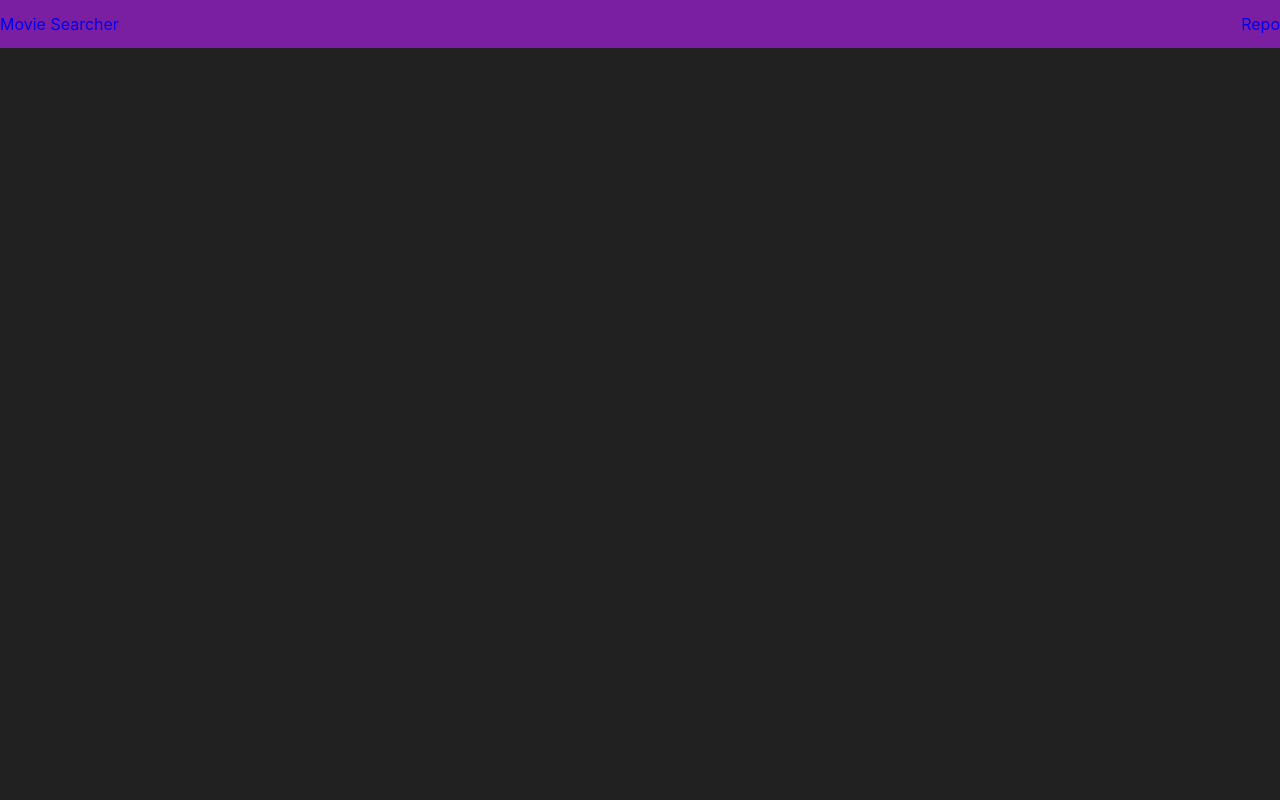
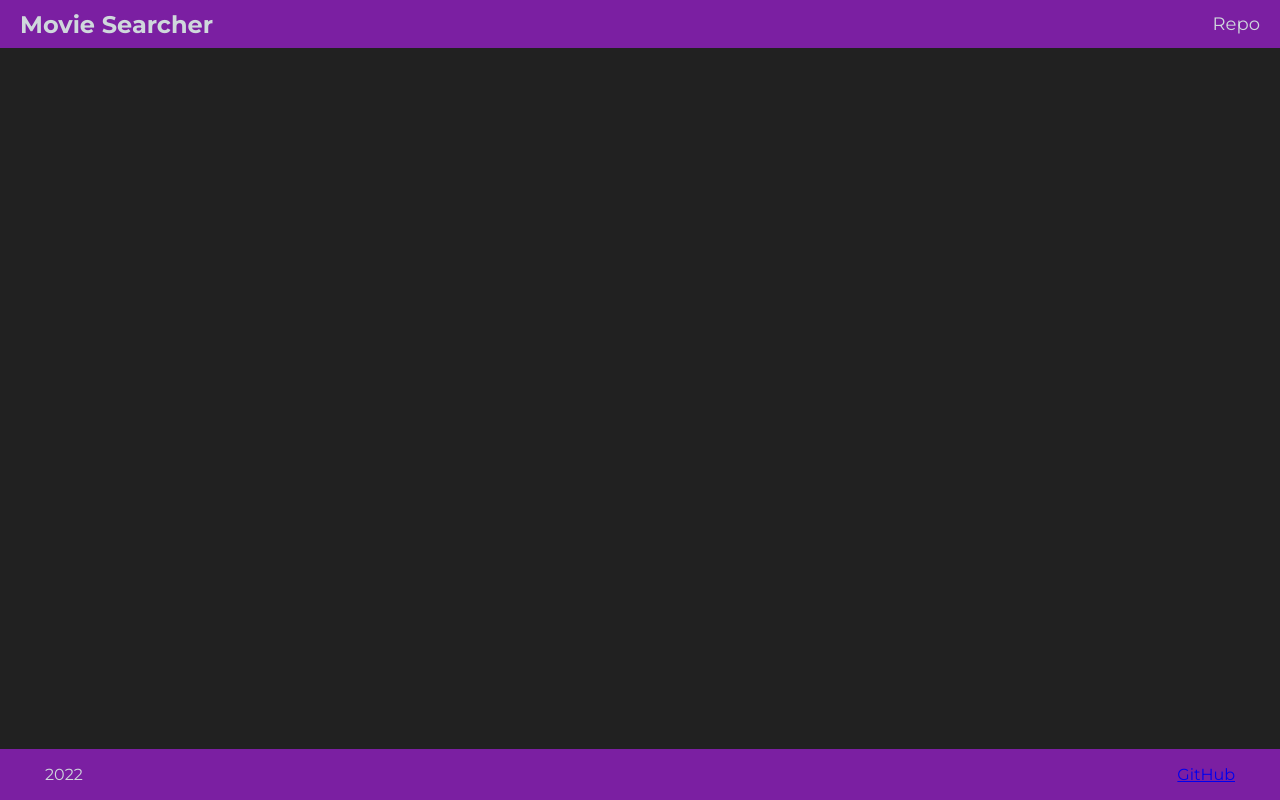
Before and after one commit to HeikkeB/MovieSearcher, a React (Create React App) app: page / in a window 1280 px wide. Built offline with nearby package versions, Linux system fonts and the light colour scheme.

Commit message:
feat: make footer

```diff
--- a/public/index.html
+++ b/public/index.html
@@ -7,6 +7,12 @@
     <meta name="theme-color" content="#000000" />
     <meta name="description" content="React simple movie searcher" />
     <link rel="apple-touch-icon" href="%PUBLIC_URL%/logo192.png" />
+    <link rel="preconnect" href="https://fonts.googleapis.com" />
+    <link rel="preconnect" href="https://fonts.gstatic.com" crossorigin />
+    <link
+      href="https://fonts.googleapis.com/css2?family=Montserrat:wght@400;500;700;800&display=swap"
+      rel="stylesheet"
+    />
     <!-- Compiled and minified CSS -->
     <!--
       manifest.json provides metadata used when your web app is installed on a
--- a/src/App.js
+++ b/src/App.js
@@ -1,10 +1,12 @@
 import React from 'react'
+import { Footer } from './layout/Footer/Footer'
 import { Header } from './layout/Header/Header'
 
 function App() {
   return (
     <div className="App">
       <Header />
+      <Footer />
     </div>
   )
 }
--- a/src/fonts/fonts.scss
+++ b/src/fonts/fonts.css
@@ -3,6 +3,5 @@
   font-weight: normal;
   font-style: normal;
   font-display: swap;
-  src: url('./Efesto-Regular\ Otf.otf') format('otf'),
-    url('./Efesto-Regular\ ttf.ttf') format('ttf');
+  src: url('./Efesto-Regular.ttf') format('ttf');
 }
--- a/src/index.css
+++ b/src/index.css
@@ -7,8 +7,15 @@ body {
   -moz-osx-font-smoothing: grayscale;
 }
 
+* {
+  font-family: 'Montserrat', sans-serif;
+}
+
 .App {
   width: 1080;
   height: 100vh;
   background-color: #212121;
+  display: flex;
+  flex-direction: column;
+  justify-content: space-between;
 }
--- /dev/null
+++ b/src/layout/Footer/Footer.jsx
@@ -0,0 +1,10 @@
+import styles from './Footer.module.scss'
+
+export function Footer() {
+  return (
+    <div className={styles.footer}>
+      <p className={styles.date}>{new Date().getFullYear()}</p>
+      <a href="!#">GitHub</a>
+    </div>
+  )
+}
--- /dev/null
+++ b/src/layout/Footer/Footer.module.scss
@@ -0,0 +1,13 @@
+$fonts-color: #cfd8dc;
+
+.footer {
+  display: flex;
+  align-items: center;
+  justify-content: space-between;
+  padding: 0 45px;
+  background-color: #7b1fa2;
+
+  .date {
+    color: $fonts-color;
+  }
+}
--- a/src/layout/Header/Header.jsx
+++ b/src/layout/Header/Header.jsx
@@ -4,9 +4,7 @@ export function Header() {
   return (
     <nav>
       <div className={styles.navWrapper}>
-        <a href="!#" className={styles.brand}>
-          Movie Searcher
-        </a>
+        <h1 className={styles.brand}>Movie Searcher</h1>
         <a className={styles.repo} href="!#">
           Repo
         </a>
--- a/src/layout/Header/Header.module.scss
+++ b/src/layout/Header/Header.module.scss
@@ -1,3 +1,5 @@
+$fonts-color: #cfd8dc;
+
 nav {
   background-color: #7b1fa2;
   width: 100%;
@@ -8,10 +10,18 @@ nav {
     justify-content: space-between;
     align-items: center;
     height: 100%;
-  }
+    padding: 0 20px;
 
-  .brand,
-  .repo {
-    text-decoration: none;
+    .brand {
+      text-decoration: none;
+      color: $fonts-color;
+      font-size: 24px;
+    }
+
+    .repo {
+      font-size: 18px;
+      text-decoration: none;
+      color: $fonts-color;
+    }
   }
 }
```
Also changed, not shown: src/fonts/Efesto-Regular.otf (renamed from src/fonts/Efesto-Regular Otf.otf), src/fonts/Efesto-Regular.ttf (renamed from src/fonts/Efesto-Regular ttf.ttf).
